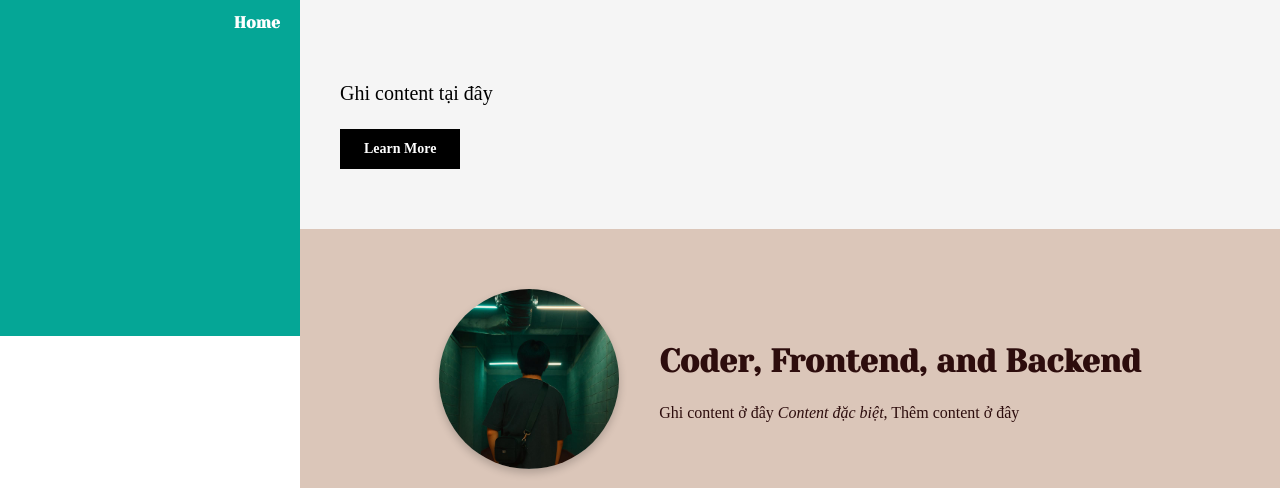
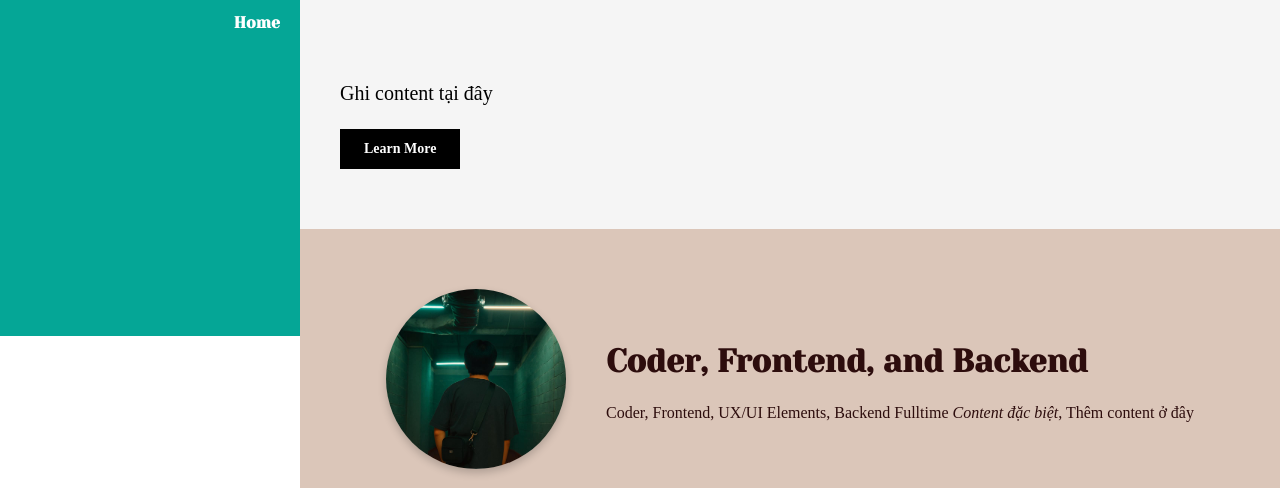
Before and after one commit to jbaliveagain/KhoaPortfolio, a plain HTML site: page main.html in a window 1280 px wide. Shown: the part 464-952 px from the top of the page. Drawn offline with Linux system fonts and the light colour scheme.

```diff
--- a/main.html
+++ b/main.html
@@ -72,7 +72,7 @@
         <div class="text-section">
           <h2>Coder, Frontend, and Backend</h2>
           <p>
-            Ghi content ở đây
+            Coder, Frontend, UX/UI Elements, Backend Fulltime
             <em>Content đặc biệt</em>, Thêm content ở đây
           </p>
         </div>
```
